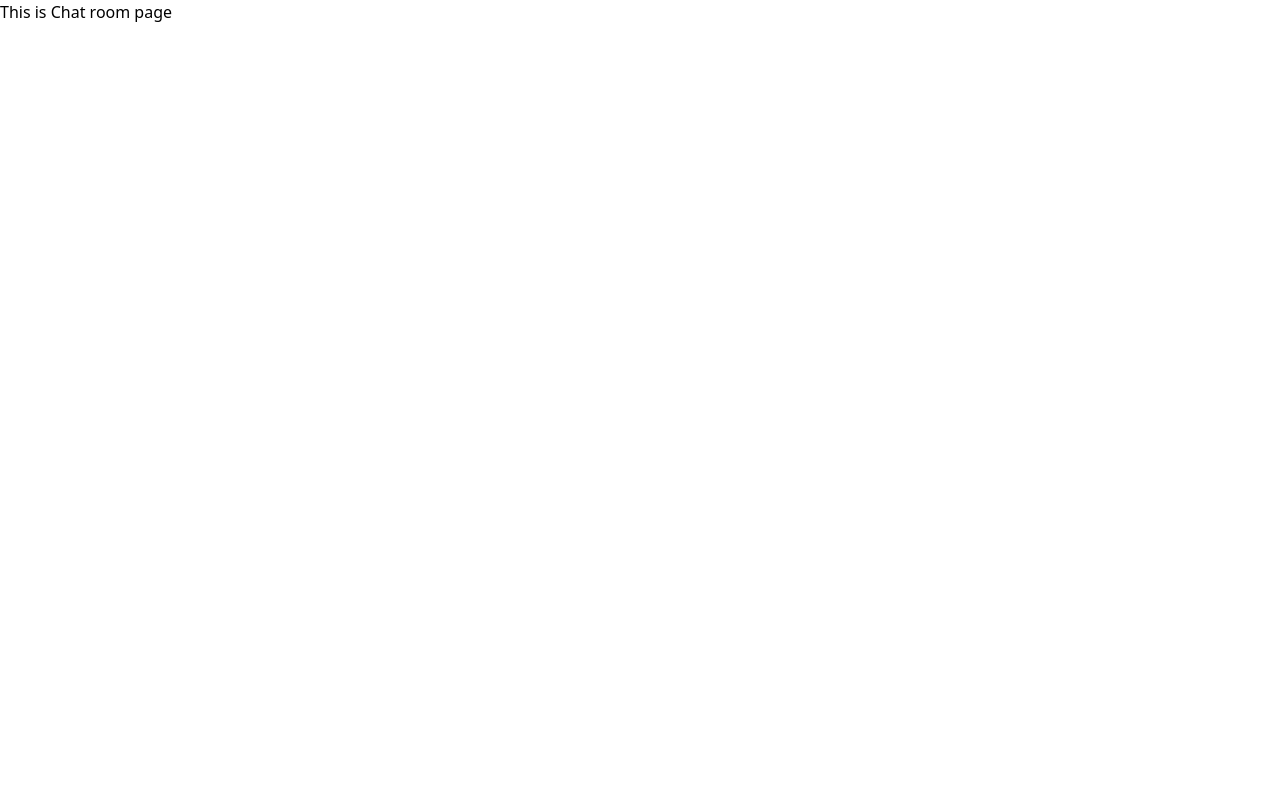
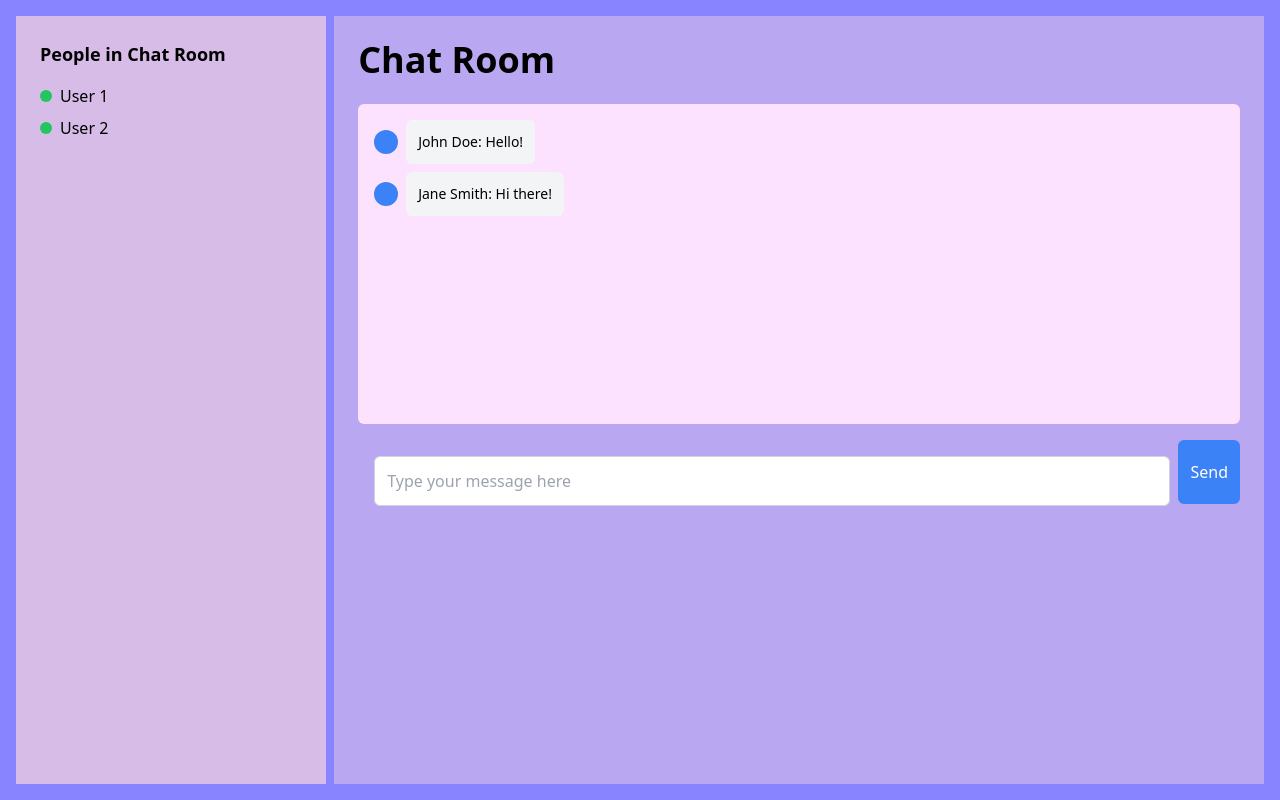
Before and after one commit to rahulram21/Real-time-chat-App, a React (Create React App) app in the folder Front end/: page /chat in a window 1280 px wide. Built offline with nearby package versions, Linux system fonts and the light colour scheme.

Commit message:
lifted state up between login and chat

```diff
--- a/Front end/src/App.js
+++ b/Front end/src/App.js
@@ -1,16 +1,24 @@
-
-import { createBrowserRouter, RouterProvider } from 'react-router-dom';
+import { useState } from 'react';
+import { createBrowserRouter, RouterProvider, createRoutesFromElements, Route, BrowserRouter as Router, Routes } from 'react-router-dom';
 import Login from './Components/LoginPage';
 import ChatRoomPage from './Components/ChatRoomPage';
 
-const router = createBrowserRouter([
-  { path : '/', element : <Login/>},
-  { path : '/chat', element : <ChatRoomPage />}
-])
+// const router = createBrowserRouter([
+//   { path : '/', element : <Login/>},
+//   { path : '/chat', element : <ChatRoomPage />}
+// ])
+
 
 function App() {
+  const [username, setUsername] = useState('');
+  const [room, setRoom] = useState('');
   return (
-    <RouterProvider router={router} />
+    <Router>
+      <Routes>
+        <Route path='/' element={<Login username={username} setUsername={setUsername} room={room} setRoom={setRoom}/>} />
+        <Route path='/chat' element={<ChatRoomPage username={username} room={room}/>} />
+      </Routes>
+    </Router>
   );
 }
 
--- a/Front end/src/Components/ChatRoomPage.jsx
+++ b/Front end/src/Components/ChatRoomPage.jsx
@@ -1,6 +1,42 @@
- const ChatRoomPage = function(){
+ const ChatRoomPage = function({username, room}){
     return(
-        <h1>This is Chat room page</h1>
+        <div class="flex gap-2 p-4 bg-[#8884FF] justify-center h-screen">
+            <div id="sidebar" class="bg-[#D7BCE8] p-6 w-1/4">
+                <h2 class="text-lg font-semibold mb-4">People in Chat Room</h2>
+                <ul id="user-list" class="space-y-2">
+                    <li class="flex items-center">
+                        <div class="w-3 h-3 bg-green-500 rounded-full mr-2"></div>
+                        <span>User 1</span>
+                    </li>
+                    <li class="flex items-center">
+                        <div class="w-3 h-3 bg-green-500 rounded-full mr-2"></div>
+                        <span>User 2</span>
+                    </li>
+                </ul>
+            </div>
+            <div id="chat-area" class="flex bg-[#BAA7F1] basis-3/4 flex-col p-6">
+                <h1 class="text-4xl font-semibold mb-6">Chat Room</h1>
+                <div class="bg-[#FDE2FF] h-80 mb-4 overflow-y-auto p-4 rounded-md" id="messages">
+                    {/* chat messages are displayed here */}
+                    <div class="mb-2 flex items-center">
+                        <div class="w-6 h-6 bg-blue-500 rounded-full mr-2"></div>
+                            <div class="bg-gray-100 p-3 rounded-md">
+                                <p class="text-sm">John Doe: Hello!</p>
+                            </div>
+                        </div>
+                    <div class="mb-2 flex items-center">
+                            <div class="w-6 h-6 bg-blue-500 rounded-full mr-2"></div>
+                            <div class="bg-gray-100 p-3 rounded-md">
+                                <p class="text-sm">Jane Smith: Hi there!</p>
+                            </div>
+                        </div>
+                </div>
+                <div class="flex">
+                    <input class="flex-1 p-3 m-4 rounded-md mr-2 border border-gray-300" type="text" placeholder="Type your message here"></input>
+                    <button class="bg-blue-500 text-white p-3 h-16 rounded-md" id="send-button">Send</button>
+                </div>
+            </div>
+        </div>
     )
  }
 
--- a/Front end/src/Components/LoginPage.jsx
+++ b/Front end/src/Components/LoginPage.jsx
@@ -2,14 +2,16 @@ import Header from "./Header";
 import { Link } from "react-router-dom";
 
 
-const Login = function(){
+const Login = function({username, setUsername, room, setRoom}){
     return(
         <div class="flex justify-center items-center h-screen bg-indigo-600">
             <div class="w-96 p-6 shadow-lg rounded-md bg-slate-300">
                 <Header></Header>
                 <form>
-                <input type='text' placeholder='Username..' class="mt-3 border w-full text-base px-2 py-1 focus:outline-none focus:ring-0 focus:border-grey-600 h-10 rounded-lg"/>
-                <select class="bg-gray-50 border border-gray-300 text-gray-900 text-sm rounded-lg focus:ring-blue-500 focus:border-blue-500 block w-full p-2.5 mt-3">
+                <input type='text' placeholder='Username..' class="mt-3 border w-full text-base px-2 py-1 focus:outline-none focus:ring-0 focus:border-grey-600 h-10 rounded-lg"
+                onChange={(e) => setUsername(e.target.value)}/>
+                <select class="bg-gray-50 border border-gray-300 text-gray-900 text-sm rounded-lg focus:ring-blue-500 focus:border-blue-500 block w-full p-2.5 mt-3"
+                onChange={(e) => setRoom(e.target.value)}>
                     <option>---Select Room---</option>
                     <option value={'ghostroom'}>Ghost room</option>
                     <option value={'darkroom'}>Dark Room</option>
```
Also changed, not shown: Front end/src/Components/DeleteAfter.html (added, +19 -0 lines). Lines whose indentation alone changed are shown as unchanged.
